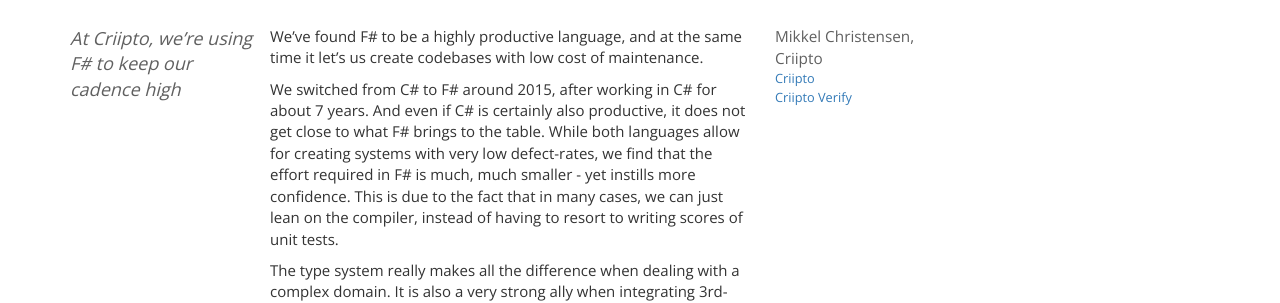
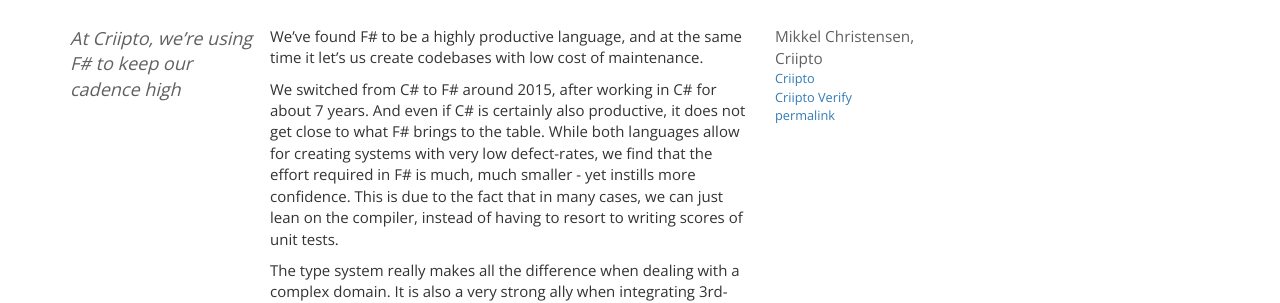
Before and after one commit to fsharp/fsharp.org, a Jekyll site: the page built from testimonials/index.md, in a window 1280 px wide and 900 px high, scrolled down 26957 px. Shown: the part 154-457 px from the top of the window. Built offline with Jekyll 4.4.1, drawn with Linux system fonts in a browser that asks for light colours; nearby versions of some CDN libraries.

Commit message:
Update index.md

```diff
--- a/testimonials/index.md
+++ b/testimonials/index.md
@@ -1508,6 +1508,7 @@
 1. **Mikkel Christensen, Criipto**
 2. [Criipto](https://www.criipto.com/)
 3. [Criipto Verify](https://manage.criipto.id)
+4. [permalink](#criipto)
 
 We've found F# to be a highly productive language, and at the same time it let's us create codebases with low cost of maintenance.
 
```
